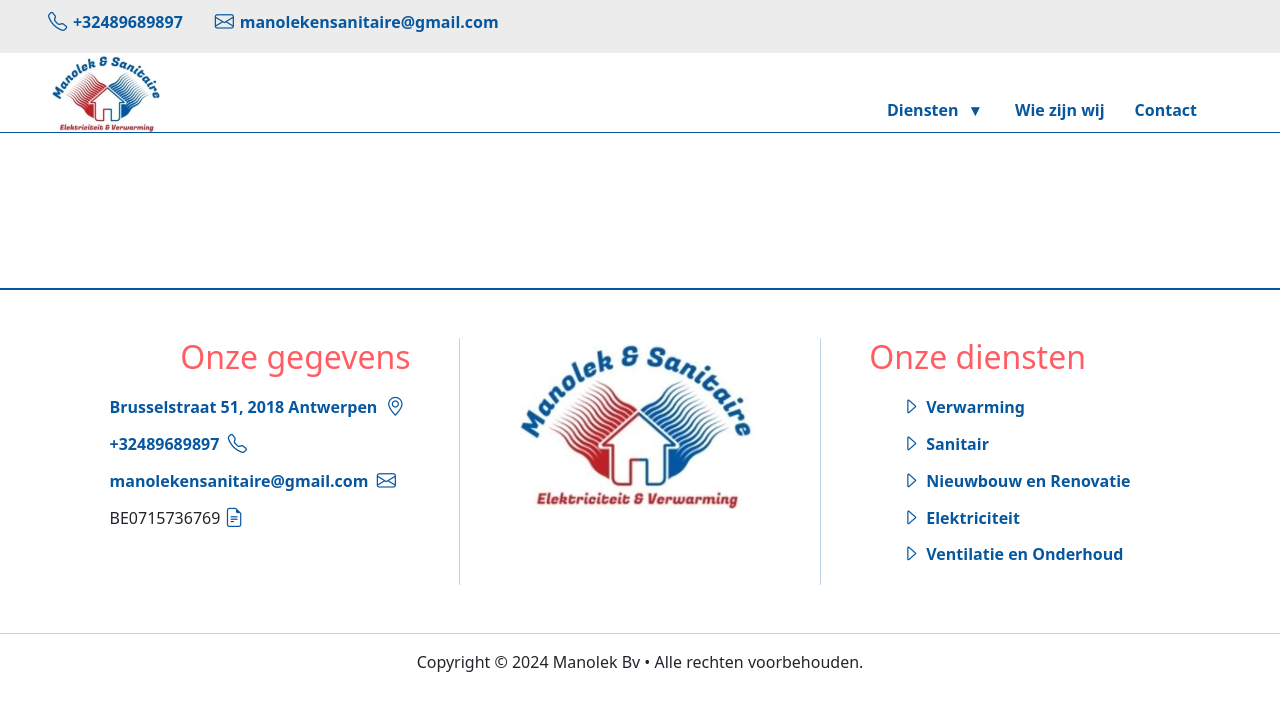
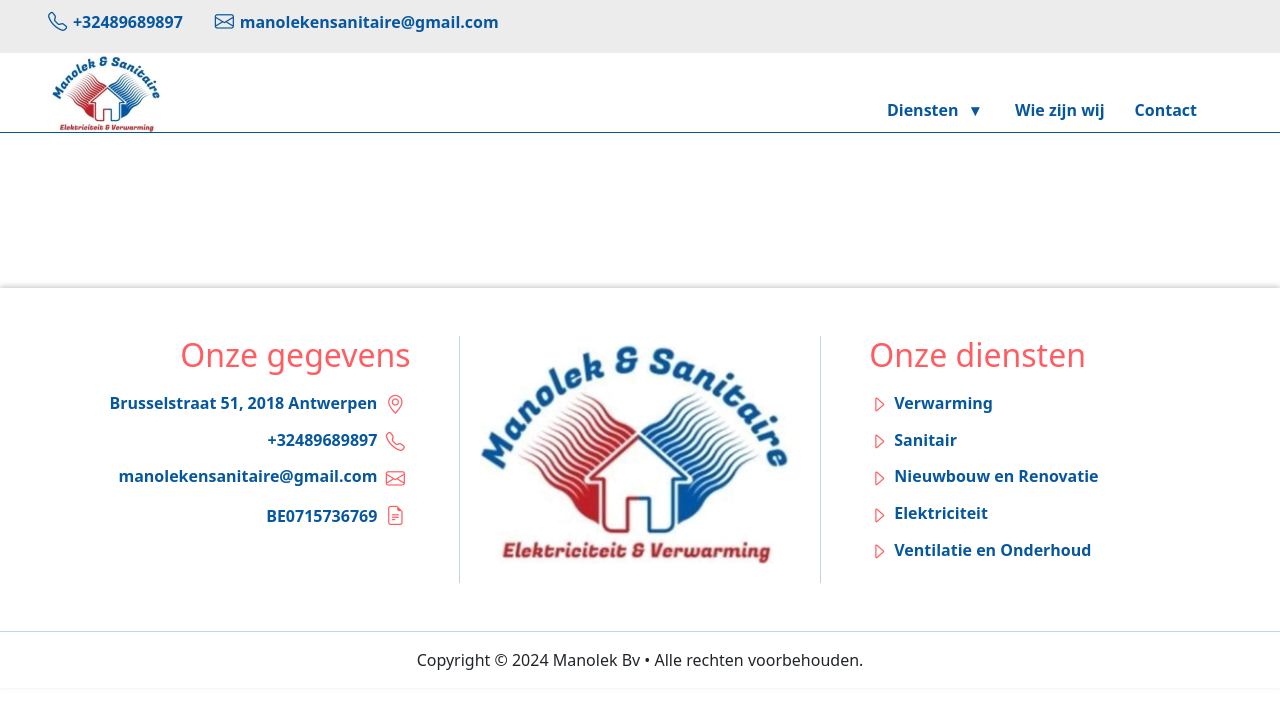
Before and after one commit to yousef12333/Manolek_Website, an Angular app: page / in a window 1280 px wide. Shown: the top 710 px of the page. Built offline with nearby package versions, Linux system fonts and the light colour scheme.

Commit message:
Footer finished

```diff
--- a/src/app/footer/footer.component.css
+++ b/src/app/footer/footer.component.css
@@ -1,6 +1,6 @@
 footer {
     margin-top: 10em;
-    border-top: 2px solid rgb(7, 87, 159);
+    box-shadow: 0 -2px 5px rgba(164, 164, 164, 0.5);
 }
 
 #footerTop {
@@ -50,10 +50,12 @@ li {
     list-style-type: none;
     text-decoration: none;
     margin-top: 0.5em;
+    color: rgb(7, 87, 159);
+    font-weight: bold;
 }
 
 img {
-    width: 15em;
+    width: 20em;
 }
 
 li > a {
@@ -61,15 +63,28 @@ li > a {
     color: rgb(7, 87, 159);
     font-weight: bold;
     display: flex;
-    align-items: center;
+
 }
+li>a:hover{
+    color: rgb(255, 93, 98);
 
+}
 i {
-    color: rgb(7, 87, 159);
+    color: rgb(255, 93, 98);
     font-size: 1.2em;
     margin-right: 0.3em;
+    font-weight: bold;
 }
 
 h2 {
     color: rgb(255, 93, 98);
 }
+#ulServices{
+    margin-left:-2em;
+}
+#ulContact{
+    text-align: end;
+}
+#ulContact>li>a{
+    justify-content: flex-end;
+}
--- a/src/app/footer/footer.component.html
+++ b/src/app/footer/footer.component.html
@@ -2,11 +2,11 @@
     <div id="footerTop">
         <div id="footerContact">
             <h2>Onze gegevens</h2>
-            <ul>
-                <li><a href="https://www.google.com/maps?q=Brusselstraat+51,+2018+Antwerpen" target="_blank">Brusselstraat 51, 2018 Antwerpen &nbsp;<i class="bi bi-geo-alt"></i></a></li>
-                <li><a href="tel:+32489689897">+32489689897 &nbsp;<i class="bi bi-telephone"></i></a></li>
-                <li><a href="mailto:manolekensanitaire@gmail.com">manolekensanitaire&#64;gmail.com &nbsp;<i class="bi bi-envelope"></i></a></li>
-                <li>BE0715736769 <i class="bi bi-file-earmark-text"></i></li>
+            <ul id="ulContact">
+                <li><a href="https://www.google.com/maps?q=Brusselstraat+51,+2018+Antwerpen" target="_blank">Brusselstraat 51, 2018 Antwerpen&nbsp;&nbsp;<i class="bi bi-geo-alt"></i></a></li>
+                <li><a href="tel:+32489689897">+32489689897&nbsp;&nbsp;<i class="bi bi-telephone"></i></a></li>
+                <li><a href="mailto:manolekensanitaire@gmail.com">manolekensanitaire&#64;gmail.com&nbsp;&nbsp;<i class="bi bi-envelope"></i></a></li>
+                <li>BE0715736769&nbsp;&nbsp;<i class="bi bi-file-earmark-text"></i></li>
             </ul>
         </div>
         <div id="footerLogo">
@@ -14,7 +14,7 @@
         </div>
         <div id="footerServices">
             <h2>Onze diensten</h2>
-            <ul>
+            <ul id="ulServices">
                 <li><a href=""><i class="bi bi-caret-right"></i>Verwarming</a></li>
                 <li><a href=""><i class="bi bi-caret-right"></i>Sanitair</a></li>
                 <li><a href=""><i class="bi bi-caret-right"></i>Nieuwbouw en Renovatie</a></li>
```
